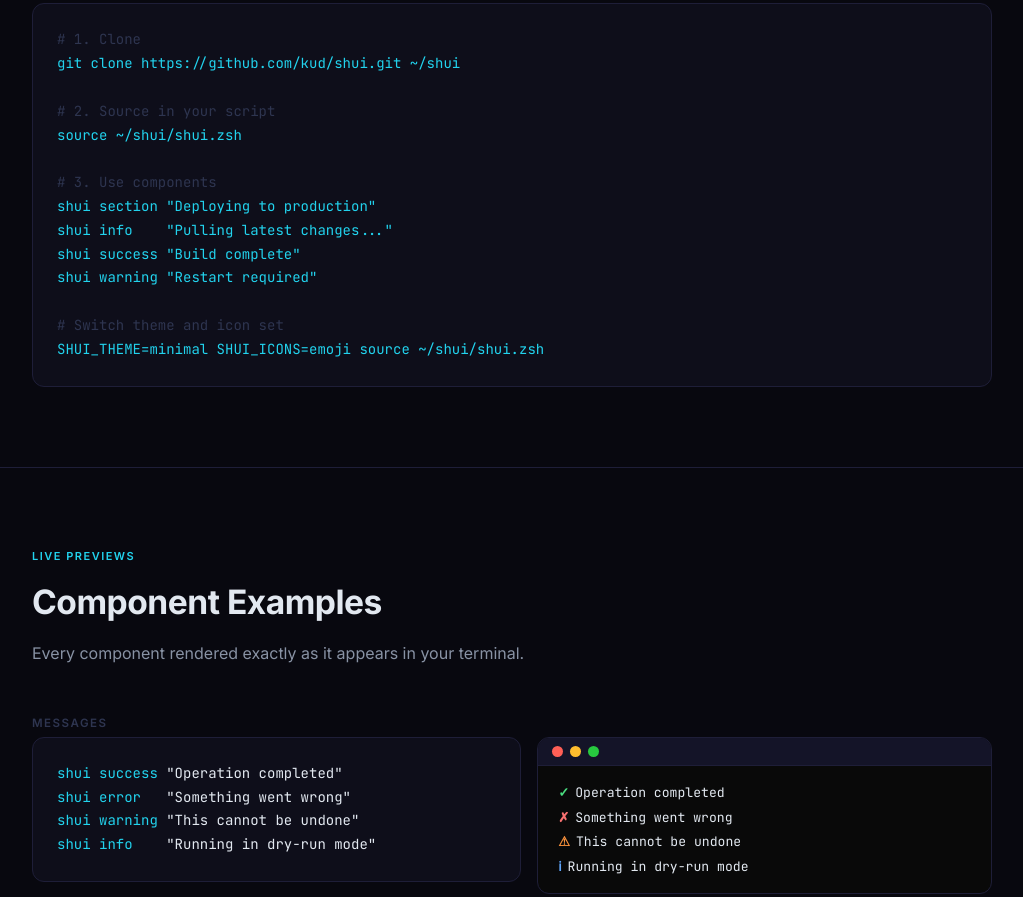
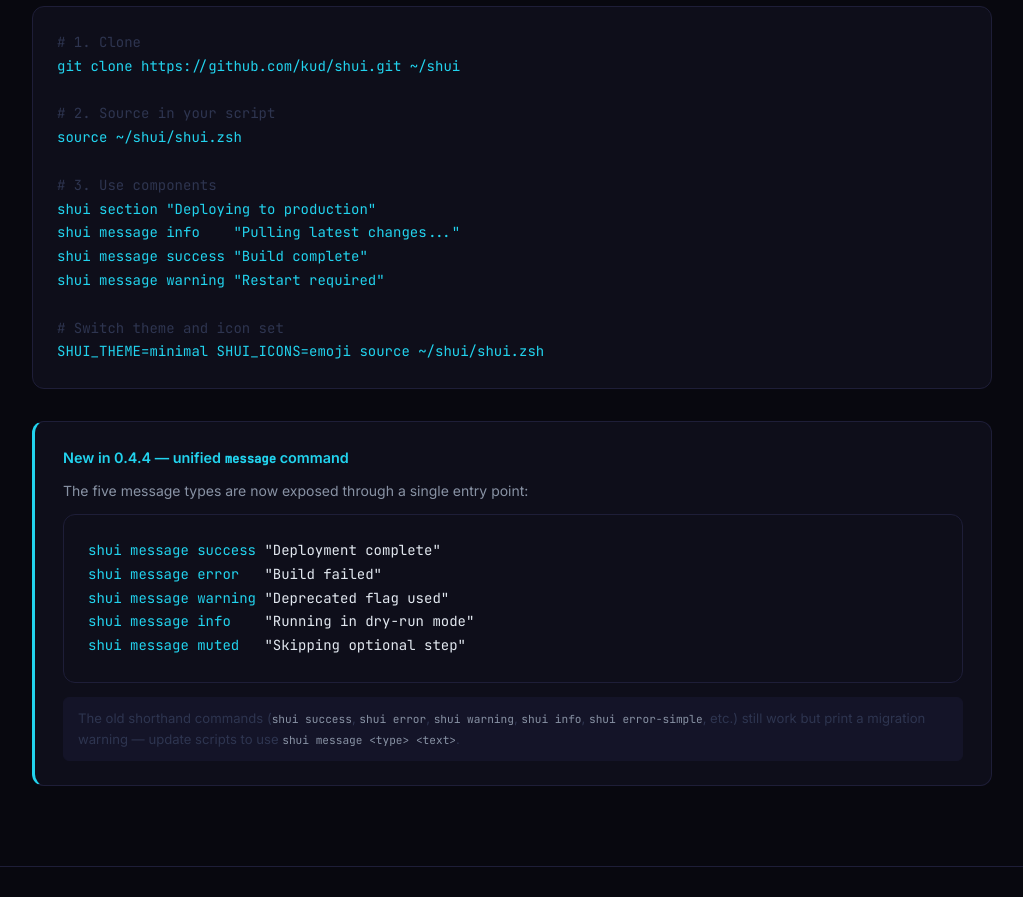
Before and after one commit to kud/shui, a plain HTML site: page docs/index.html in a window 1280 px wide. Shown: the part 1901-2798 px from the top of the page, without its empty margins (128-1151 px from the left). Drawn offline with Linux system fonts and the light colour scheme.

Commit message:
📝 docs(readme,docs): document unified message API and deprecations
Update README, docs, and visual docs to highlight the new `shui message <type> <text>` unified message API and warn about deprecation of legacy `*-simple` commands. Add API callout block in docs, update code examples, adjust usage/integration instructions, and clarify theming. Make shield badges consistent with flat-square style and green for MIT/dependencies. Credit kud in license. Add missed API deprecation details to CHANGELOG.

Reasons:
- README.md: large rewrite with unified message API, consistent badge style, improved navigation, and license credit
- CHANGELOG.md: add new feature/deprecation section for message API
- docs/index.html, docs/style.css: update/code examples, add API note callout for new message API, adjust code blocks for consistency

```diff
--- a/docs/index.html
+++ b/docs/index.html
@@ -37,7 +37,7 @@
         <div class="hero-grid"></div>
         <div class="hero-content">
           <div class="hero-badge">
-            <span class="hero-badge-dot"></span> __VERSION__ · MIT
+            <span class="hero-badge-dot"></span> v0.4.4 · MIT
           </div>
           <h1>shui · 水</h1>
           <p>
@@ -173,9 +173,9 @@
 
 <span class="comment"># 3. Use components</span>
 <span class="cmd">shui section "Deploying to production"</span>
-<span class="cmd">shui info    "Pulling latest changes..."</span>
-<span class="cmd">shui success "Build complete"</span>
-<span class="cmd">shui warning "Restart required"</span>
+<span class="cmd">shui message info    "Pulling latest changes..."</span>
+<span class="cmd">shui message success "Build complete"</span>
+<span class="cmd">shui message warning "Restart required"</span>
 
 <span class="comment"># Switch theme and icon set</span>
 <span class="cmd">SHUI_THEME=minimal SHUI_ICONS=emoji source ~/shui/shui.zsh</span></code></pre>
@@ -185,6 +185,36 @@
             >
               Copy
             </button>
+          </div>
+
+          <div class="api-note reveal">
+            <div class="api-note-title">
+              New in 0.4.4 — unified <code>message</code> command
+            </div>
+            <p>
+              The five message types are now exposed through a single entry
+              point:
+            </p>
+            <div class="code-block" style="margin-top: 12px">
+              <pre><code><span class="cmd">shui message success</span> "Deployment complete"
+<span class="cmd">shui message error</span>   "Build failed"
+<span class="cmd">shui message warning</span> "Deprecated flag used"
+<span class="cmd">shui message info</span>    "Running in dry-run mode"
+<span class="cmd">shui message muted</span>   "Skipping optional step"</code></pre>
+              <button
+                class="copy-btn"
+                data-copy='shui message success "Deployment complete"'
+              >
+                Copy
+              </button>
+            </div>
+            <p class="api-note-sub">
+              The old shorthand commands (<code>shui success</code>,
+              <code>shui error</code>, <code>shui warning</code>,
+              <code>shui info</code>, <code>shui error-simple</code>, etc.)
+              still work but print a migration warning — update scripts to use
+              <code>shui message &lt;type&gt; &lt;text&gt;</code>.
+            </p>
           </div>
         </div>
       </section>
@@ -204,10 +234,11 @@
               <div class="example-group-label">Messages</div>
               <div class="example-item">
                 <div class="code-block">
-                  <pre><code><span class="cmd">shui success</span> "Operation completed"
-<span class="cmd">shui error</span>   "Something went wrong"
-<span class="cmd">shui warning</span> "This cannot be undone"
-<span class="cmd">shui info</span>    "Running in dry-run mode"</code></pre>
+                  <pre><code><span class="cmd">shui message success</span> "Operation completed"
+<span class="cmd">shui message error</span>   "Something went wrong"
+<span class="cmd">shui message warning</span> "This cannot be undone"
+<span class="cmd">shui message info</span>    "Running in dry-run mode"
+<span class="cmd">shui message muted</span>   "Skipping optional step"</code></pre>
                 </div>
                 <div class="term-window">
                   <div class="term-bar">
@@ -231,6 +262,10 @@
                     <div class="term-line">
                       <span class="tc-blue tc-bold">ℹ</span>
                       <span>Running in dry-run mode</span>
+                    </div>
+                    <div class="term-line">
+                      <span class="tc-gray">·</span>
+                      <span class="tc-gray">Skipping optional step</span>
                     </div>
                   </div>
                 </div>
--- a/docs/style.css
+++ b/docs/style.css
@@ -363,9 +363,14 @@ a:hover {
   opacity: 0;
 }
 
-.code-block:hover .copy-btn,
+.code-block:hover .copy-btn {
+  opacity: 1;
+}
+
 .hero-command .copy-btn {
+  position: static;
   opacity: 1;
+  flex-shrink: 0;
 }
 
 .copy-btn:hover {
@@ -930,6 +935,51 @@ code {
   }
 }
 
+/* ── API note callout ────────────────────────── */
+
+.api-note {
+  margin-top: 32px;
+  background: var(--surface);
+  border: 1px solid var(--border);
+  border-left: 3px solid var(--primary-light);
+  border-radius: var(--radius);
+  padding: 24px 28px;
+}
+
+.api-note-title {
+  font-size: 0.9rem;
+  font-weight: 600;
+  color: var(--primary-light);
+  margin-bottom: 10px;
+}
+
+.api-note-title code {
+  font-family: var(--mono);
+  font-size: 0.85em;
+}
+
+.api-note p {
+  font-size: 0.875rem;
+  color: var(--text-muted);
+  margin-bottom: 0;
+}
+
+.api-note-sub {
+  margin-top: 14px !important;
+  font-size: 0.82rem !important;
+  color: var(--text-dim) !important;
+  background: var(--surface-2);
+  border: 1px solid var(--border-dim);
+  border-radius: var(--radius-sm);
+  padding: 10px 14px;
+}
+
+.api-note-sub code {
+  font-family: var(--mono);
+  font-size: 0.85em;
+  color: var(--text-muted);
+}
+
 /* ── Footer ──────────────────────────────────── */
 
 footer {
```
Also changed, not shown: CHANGELOG.md, README.md, docs/assets/icon.png (added), 2 other files.
